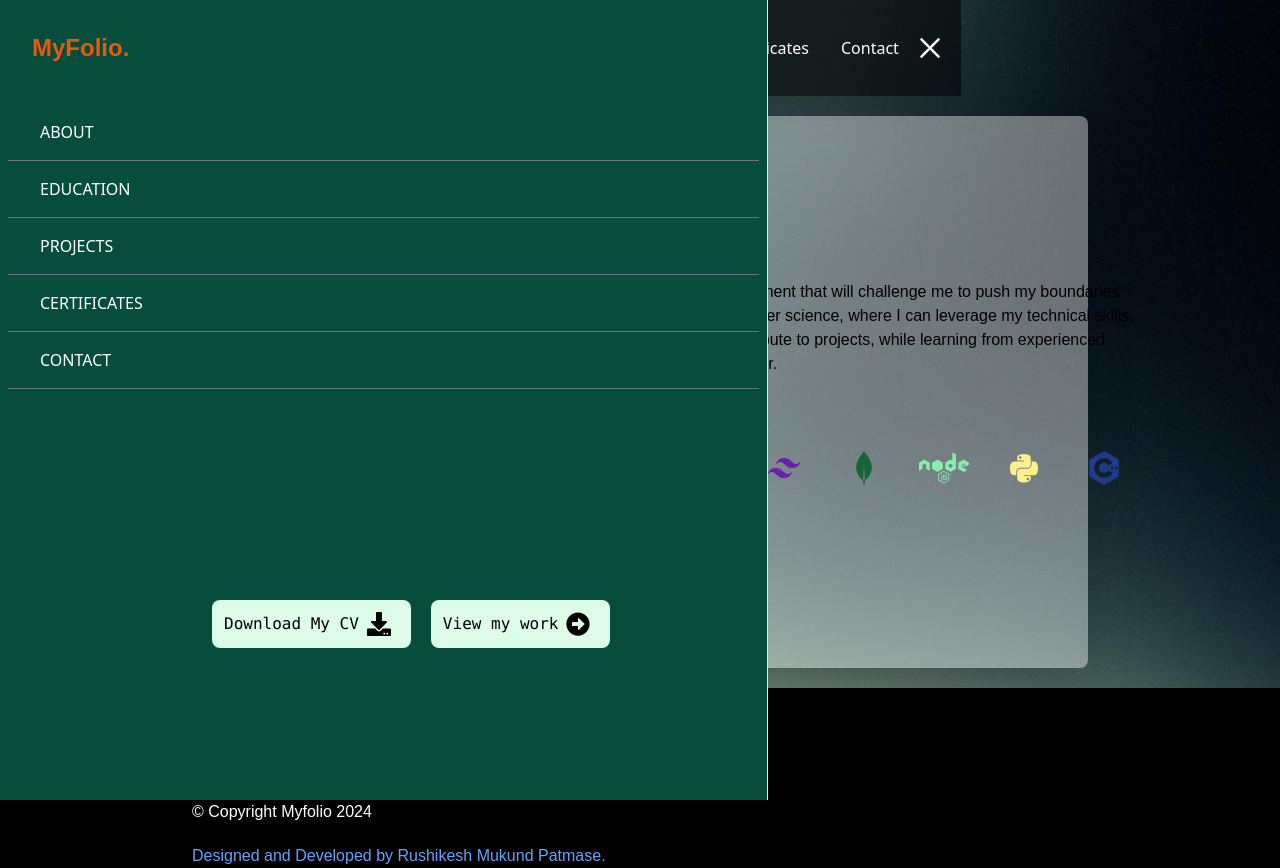
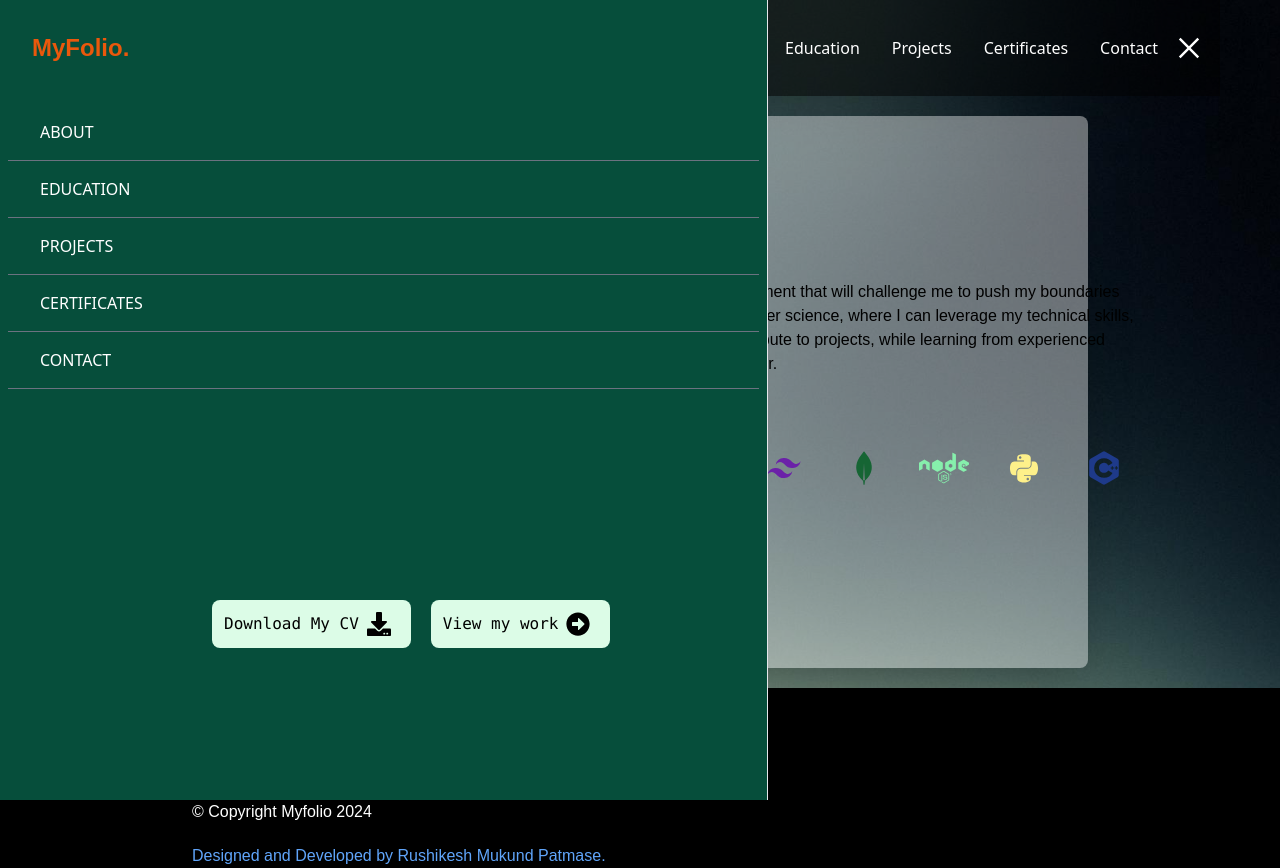
Before and after one commit to Rushikesh-Patmase/react-portfolio-rushikesh, a React (Create React App) app: page / in a window 1280 px wide. Built offline with nearby package versions, Linux system fonts and the light colour scheme; a web font is replaced by a local one.

Commit message:
Update App.js

```diff
--- a/src/App.js
+++ b/src/App.js
@@ -12,7 +12,7 @@ import Contact from './Contact';
 function App() {
   return (
     <Router>
-        <div className="bg-cover bg-center flex flex-col" style={{ backgroundImage: `url(${backgroundImage})` }}>
+        <div className="bg-cover bg-center" style={{ backgroundImage: `url(${backgroundImage})` }}>
         {/* How to Set Background Image =>
             <div className="bg-cover bg-center flex flex-col overflow-y-scroll" style={{ backgroundImage: `url(${backgroundImage})` }}>
         */}
```
